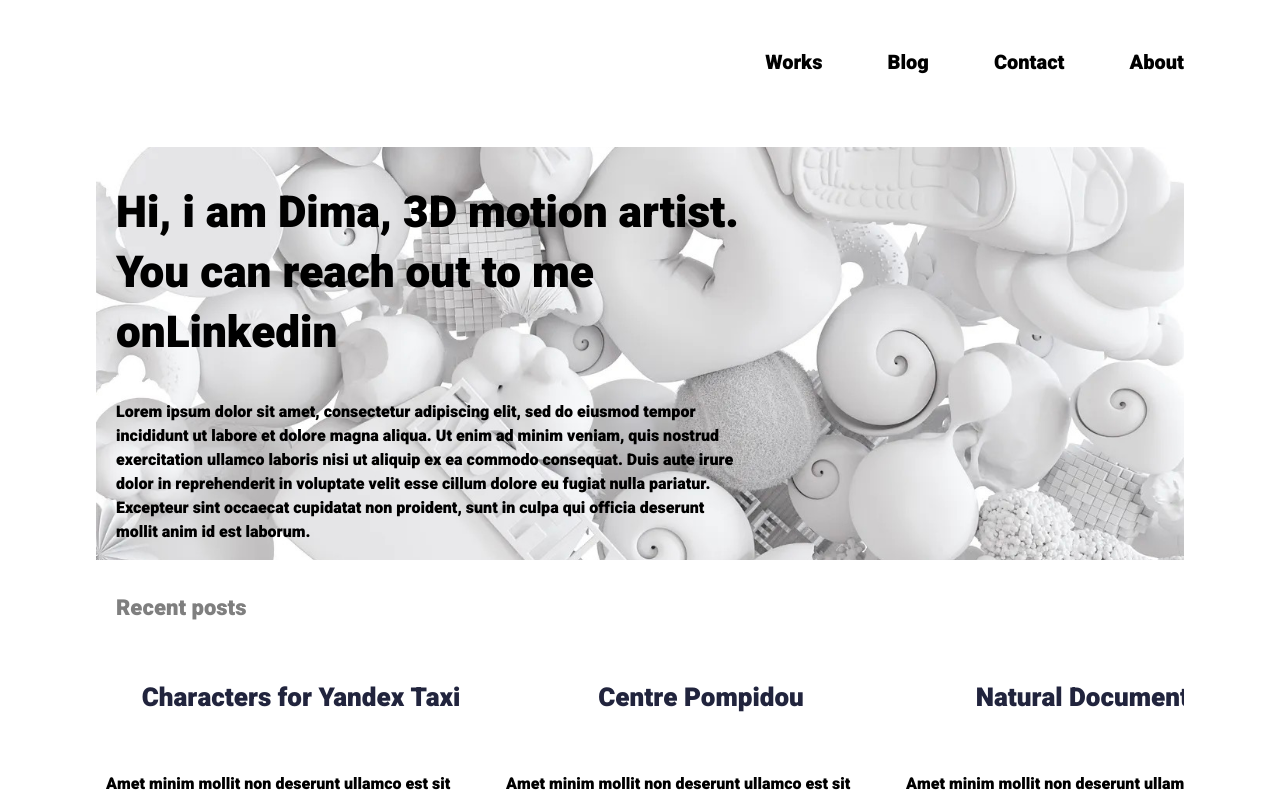
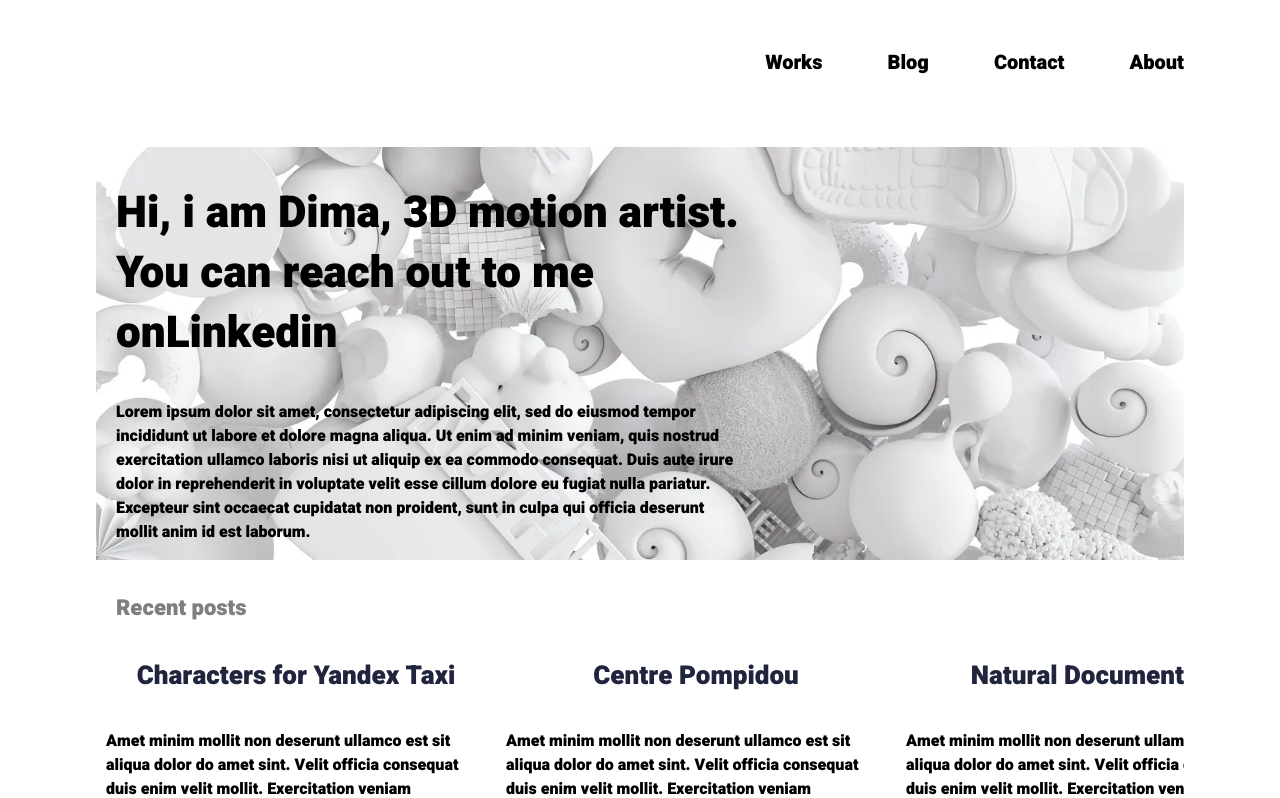
Before and after one commit to AnnaBaraulina/nextjs-blog, a Next.js app: page / in a window 1280 px wide. Shown: the top 798 px of the page. Built offline with nearby package versions, Linux system fonts and the light colour scheme.

Commit message:
fix scroll part1

```diff
--- a/styles/Home.module.css
+++ b/styles/Home.module.css
@@ -46,6 +46,7 @@
 .embla__viewport {
   width: 100%;
   display: flex;
+
 }
 
 .embla__container {
--- a/styles/utils.module.css
+++ b/styles/utils.module.css
@@ -127,7 +127,8 @@
   font-size: 26px;
   line-height: 38px;
   color: #21243d;
-  margin-left: 10px;
+  margin: 0;
+
 }
 
 .blogSubtitle {
```
